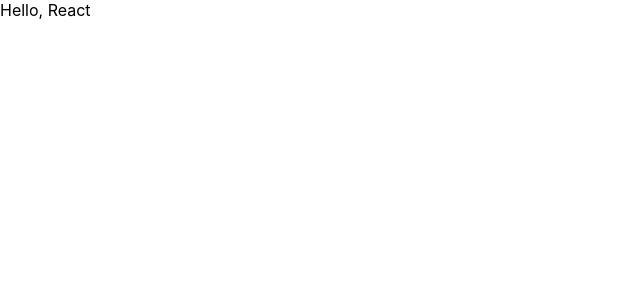
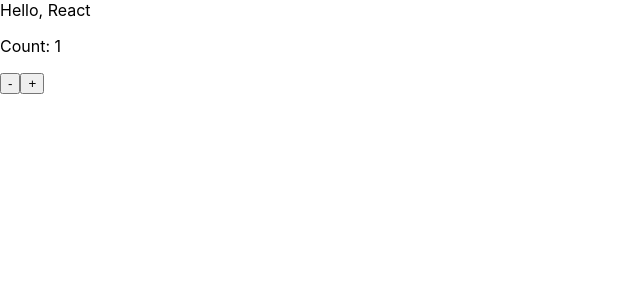
Before and after one commit to aaronsleepy/react-sample, a React (Create React App) app: page / in a window 1280 px wide. Shown: the top 300 px of the page, without its empty margins (0-640 px from the left). Built offline with nearby package versions, Linux system fonts and the light colour scheme.

Commit message:
feat: useState 예제

```diff
--- /dev/null
+++ b/src/components/HookUseStateSample.tsx
@@ -0,0 +1,20 @@
+import { useState } from "react"
+
+type CounterProps = {
+    initialValue: number
+}
+
+const Counter  = (props: CounterProps) => {
+    const {initialValue} = props
+    const [count, setCount] = useState(initialValue)
+
+    return (
+        <div>
+            <p>Count: {count}</p>
+            <button onClick={() => setCount(count-1)}>-</button>
+            <button onClick={() => setCount(count+1)}>+</button>
+        </div>
+    )
+}
+
+export default Counter
--- a/src/index.tsx
+++ b/src/index.tsx
@@ -4,6 +4,7 @@ import './index.css';
 import App from './App';
 import reportWebVitals from './reportWebVitals';
 import Hello from './components/Hello';
+import Counter from './components/HookUseStateSample';
 
 const root = ReactDOM.createRoot(
   document.getElementById('root') as HTMLElement
@@ -12,6 +13,7 @@ root.render(
   <React.StrictMode>
     {/* <App /> */}
     <Hello />
+    <Counter initialValue={1} />
   </React.StrictMode>
 );
 
```
